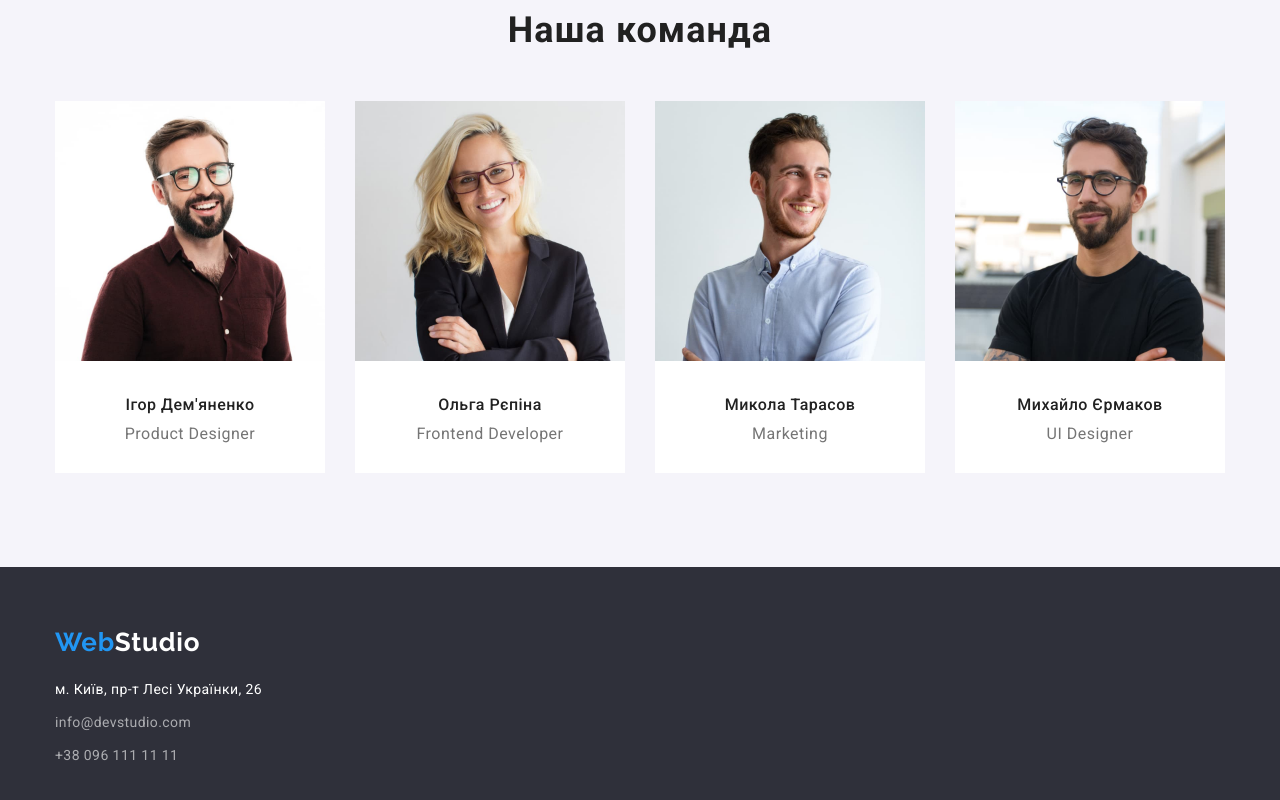
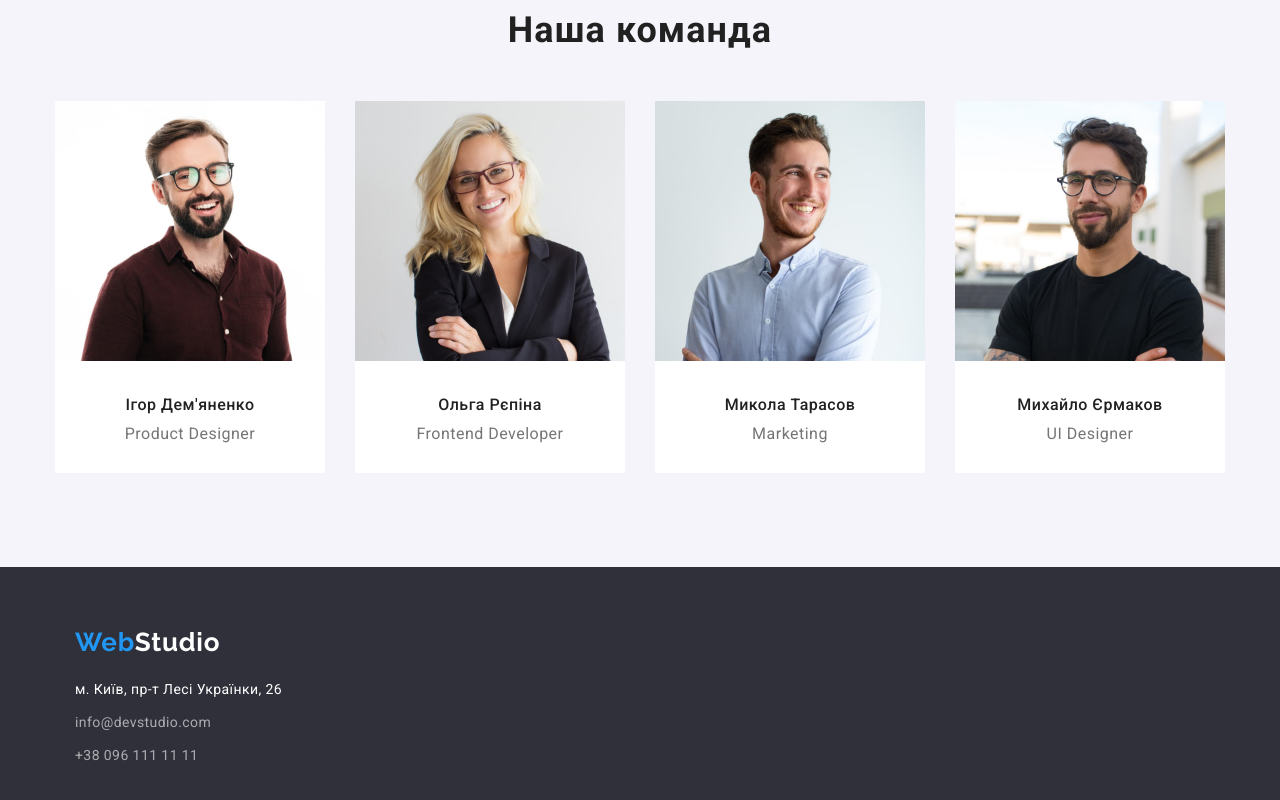
Before and after one commit to NatalisDom/goit-markup-hw-03, a plain HTML site: page index.html in a window 1280 px wide. Shown: the part 1554-2354 px from the top of the page. Drawn offline with nearby package versions, Linux system fonts and the light colour scheme.

```diff
--- a/css/styles.css
+++ b/css/styles.css
@@ -298,7 +298,7 @@ body {
 /* Блокова модель footer */
 /* section */
 .basement {
-  padding: 60px 15px;
+  padding: 60px;
   background-color: var(--second-background-color);
 }
 
```
